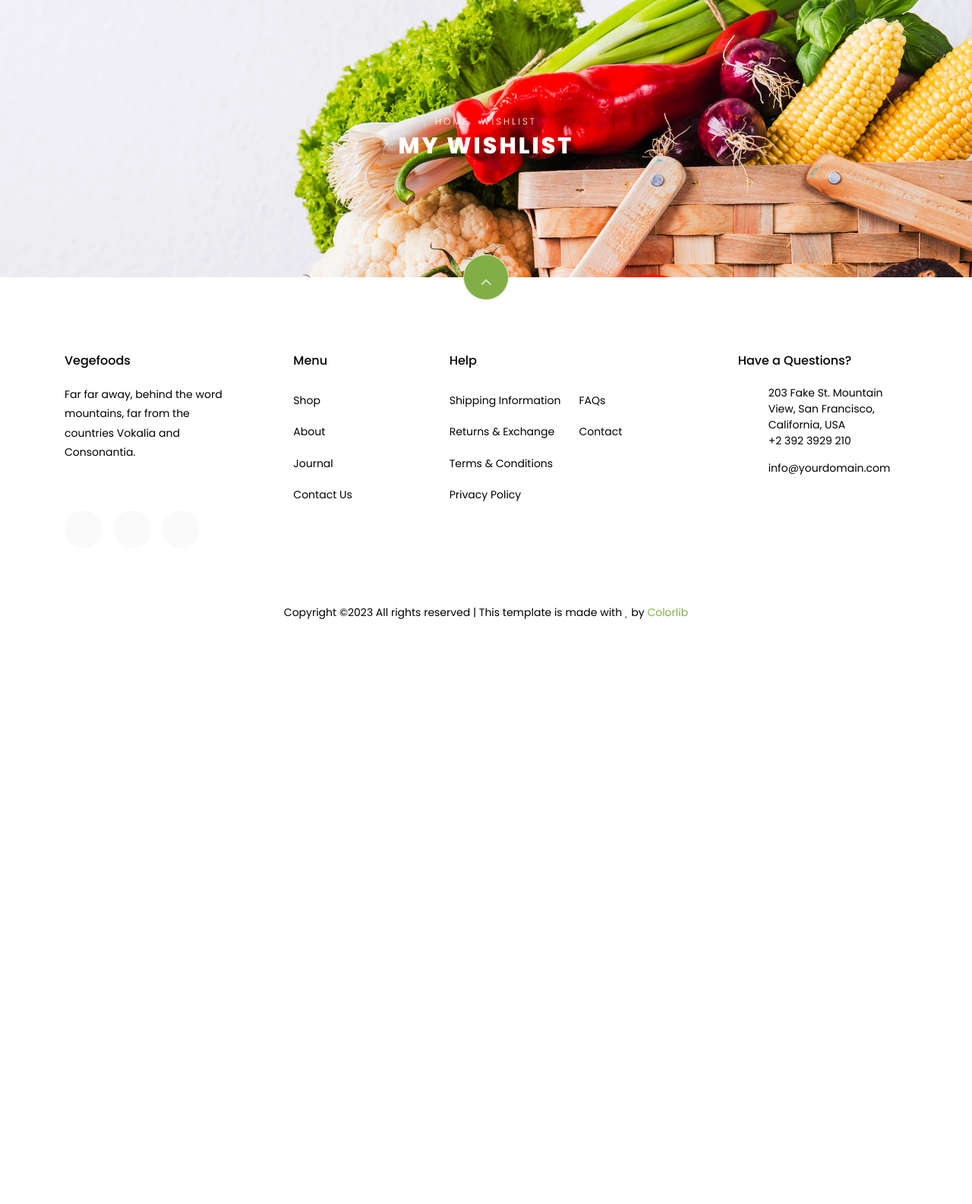
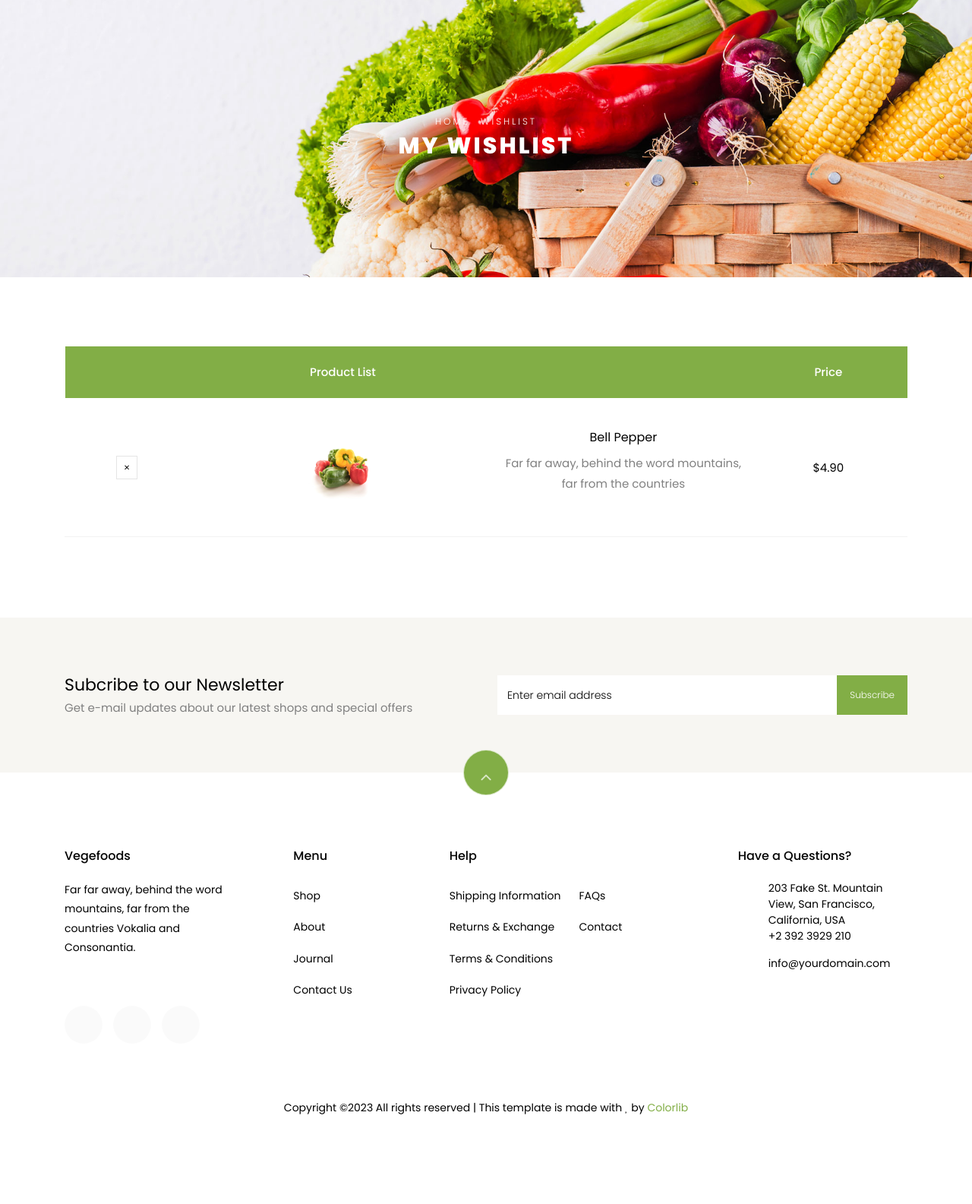
Before and after one commit to DrMakaron/pyweb_polytech, a Django app: page /wishlist in a window 1280 px wide. Shown: the part 97-1682 px from the top of the page at 76% size. Before the commit the page ends 912 px from the top, so only its background shows below. Run offline with Django 4.2, Linux system fonts and the light colour scheme; a user stored in the database is signed in; parts of the project's set-up code (start-up, migrations or seed data) failed here and were passed over; some libraries are stand-ins or nearby versions; some web fonts are replaced.

Commit message:
wishlist.html full version (raw)

```diff
--- a/store/templates/store/wishlist.html
+++ b/store/templates/store/wishlist.html
@@ -1,9 +1,7 @@
 {% extends 'store/base.html' %}
 {% load static %}
-<!DOCTYPE html>
-<html lang="en">
 {% block content %}
-    <div class="hero-wrap hero-bread" style="background-image: url({% static 'store/images/bg_1.jpg'%});">
+    <div class="hero-wrap hero-bread" style="background-image: url({% static 'store/images/bg_1.jpg' %});">
       <div class="container">
         <div class="row no-gutters slider-text align-items-center justify-content-center">
           <div class="col-md-9 ftco-animate text-center">
@@ -14,6 +12,66 @@
       </div>
     </div>
 
+    <section class="ftco-section ftco-cart">
+			<div class="container">
+				<div class="row">
+    			<div class="col-md-12 ftco-animate">
+    				<div class="cart-list">
+	    				<table class="table">
+						    <thead class="thead-primary">
+						      <tr class="text-center">
+						        <th>&nbsp;</th>
+						        <th>Product List</th>
+						        <th>&nbsp;</th>
+						        <th>Price</th>
+						      </tr>
+						    </thead>
+						    <tbody>
+{#						      {% for product in data %}#}<!-- Начало цикла-->
+                                <tr class="text-center">
+                                    <!-- Опционально! Реализовать, что при нажатии на крестик удаляется товар из Wishlist,
+                                    соответственно пишите ссылку на обработчик. Обработчик принимает параметр id товара
+                                    который он должен удалить из БД, удаляет его и возвращает перенаправление (redirect)
+                                    на обработчик wishlist, который показывает страницу wishlist-->
+                                    <td class="product-remove"><a href="#"><span class="ion-ios-close"></span></a></td>
+                                    <!-- При нажатии на картинку (подставить из БД) должен быть переход на соответствующий товар ссылку прописать в href-->
+                                    <td class="image-prod"><a href="#"><div class="img" style="background-image:url({% static 'store/images/product-1.jpg' %});"></div></a></td>
+
+                                    <td class="product-name">
+                                        <h3>Bell Pepper</h3><!-- Название из БД-->
+                                        <p>Far far away, behind the word mountains, far from the countries</p><!-- Описание из БД-->
+                                    </td>
+
+                                    <td class="price">$4.90</td><!-- Стоимость из БД-->
+
+                                  </tr>
+{#                              {% endfor %}#}<!-- Конец цикла-->
+						    </tbody>
+						  </table>
+					  </div>
+    			</div>
+    		</div>
+			</div>
+		</section>
+
+		<section class="ftco-section ftco-no-pt ftco-no-pb py-5 bg-light">
+      <div class="container py-4">
+        <div class="row d-flex justify-content-center py-5">
+          <div class="col-md-6">
+          	<h2 style="font-size: 22px;" class="mb-0">Subcribe to our Newsletter</h2>
+          	<span>Get e-mail updates about our latest shops and special offers</span>
+          </div>
+          <div class="col-md-6 d-flex align-items-center">
+            <form action="#" class="subscribe-form">
+              <div class="form-group d-flex">
+                <input type="text" class="form-control" placeholder="Enter email address">
+                <input type="submit" value="Subscribe" class="submit px-3">
+              </div>
+            </form>
+          </div>
+        </div>
+      </div>
+    </section>
 {% endblock %}
 
 {% block scripts %}
```
